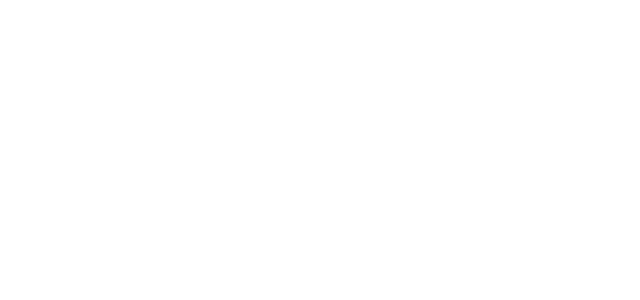
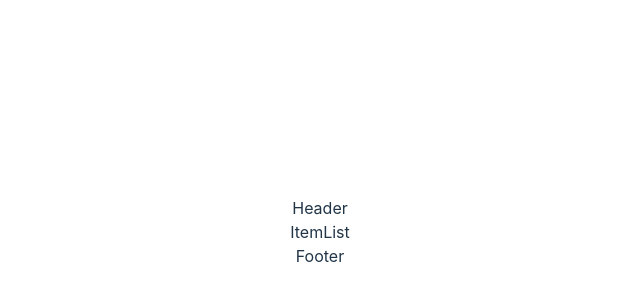
Before and after one commit to Walterhart/shopping-center, a React (Vite) app in the folder shopping-center/: page / in a window 1280 px wide. Shown: the part 168-468 px from the top of the page, without its empty margins (320-960 px from the left). Built offline with nearby package versions, Linux system fonts and the light colour scheme.

Commit message:
Add components

```diff
--- a/shopping-center/src/App.tsx
+++ b/shopping-center/src/App.tsx
@@ -1,10 +1,21 @@
+import './App.css'
 import { useState } from 'react'
-import './App.css'
+import Footer from './components/Footer';
+import Header from './components/header';
+import Cart from './components/Cart';
+import ItemList from './components/itemList';
 
 function App() {
+  const [viewCart, setViewCart] = useState<boolean>(false)
+
+  const content = viewCart ? <Cart/> : <ItemList/>
+
+  //const pageContent = viewCart ? <Cart/> : <ProductList/>
   return (
-    <div className="App">
-
+    <div className="app">
+      <Header/>
+      {content}
+      <Footer/>
     </div>
   )
 }
--- /dev/null
+++ b/shopping-center/src/components/Cart.tsx
@@ -0,0 +1,9 @@
+import React from 'react'
+
+function Cart() {
+  return (
+    <div>Cart</div>
+  )
+}
+
+export default Cart
--- /dev/null
+++ b/shopping-center/src/components/Footer.tsx
@@ -0,0 +1,9 @@
+import React from 'react'
+
+function Footer() {
+  return (
+    <div>Footer</div>
+  )
+}
+
+export default Footer
--- /dev/null
+++ b/shopping-center/src/components/Header.tsx
@@ -0,0 +1,9 @@
+import React from 'react'
+
+function Header () {
+  return (
+    <div>Header </div>
+  )
+}
+
+export default Header
--- /dev/null
+++ b/shopping-center/src/components/ItemList.tsx
@@ -0,0 +1,9 @@
+import React from 'react'
+
+function ItemList() {
+  return (
+    <div>ItemList</div>
+  )
+}
+
+export default ItemList
--- a/shopping-center/src/context/modules/CartProvider.tsx
+++ b/shopping-center/src/context/modules/CartProvider.tsx
@@ -142,6 +142,7 @@
 
 type ChildrenType = { children?: ReactElement | ReactElement[]}
 
+
 export const CartProvider = ({ children} : ChildrenType):
 ReactElement =>{
    return(
```
